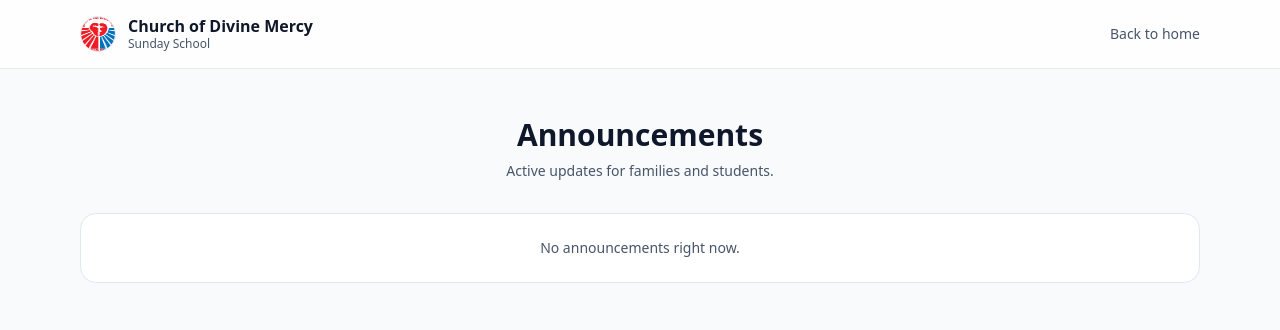
After one commit to wizard0fOZ/cdm-ss-manager, a PHP site: page /app/Views/public/announcements.php in a window 1280 px wide. The commit adds this page. Shown: the top 330 px of the page. Run offline with PHP 8.4, Linux system fonts and the light colour scheme; some libraries are stand-ins or nearby versions.

Commit message:
Phase 9 improvements

```diff
--- a/app/Views/layout.php
+++ b/app/Views/layout.php
@@ -38,7 +38,7 @@
   <?php require __DIR__ . '/partials/modal.php'; ?>
 
   <script src="/assets/choices.min.js"></script>
+  <?= $pageScripts ?? '' ?>
   <script src="/assets/app.js"></script>
-  <?= $pageScripts ?? '' ?>
 </body>
 </html>
--- /dev/null
+++ b/app/Views/public/announcements.php
@@ -0,0 +1,72 @@
+<?php
+  $announcements = $announcements ?? [];
+?>
+<!doctype html>
+<html lang="en">
+<head>
+  <meta charset="utf-8">
+  <meta name="viewport" content="width=device-width, initial-scale=1">
+
+  <title>Announcements • Church of Divine Mercy Sunday School</title>
+
+  <link rel="icon" href="/assets/favicon.ico">
+  <link rel="stylesheet" href="https://cdnjs.cloudflare.com/ajax/libs/font-awesome/6.5.0/css/all.min.css">
+
+  <script src="https://cdn.tailwindcss.com"></script>
+  <script>
+    tailwind.config = { darkMode: 'class' }
+  </script>
+</head>
+<body class="bg-slate-50 text-slate-900">
+  <header class="border-b border-slate-200 bg-white/80 backdrop-blur">
+    <div class="mx-auto max-w-6xl px-4 py-4 flex items-center justify-between">
+      <div class="flex items-center gap-3">
+        <img src="/assets/cdm_logo_300dpi.png" alt="CDM" class="h-9 w-9 rounded-full border border-slate-200">
+        <div class="leading-tight">
+          <div class="font-extrabold">Church of Divine Mercy</div>
+          <div class="text-xs text-slate-600">Sunday School</div>
+        </div>
+      </div>
+      <a href="/" class="text-sm text-slate-600 hover:text-slate-900">Back to home</a>
+    </div>
+  </header>
+
+  <main class="mx-auto max-w-6xl px-4 py-12">
+    <div class="text-center">
+      <h1 class="text-3xl font-extrabold">Announcements</h1>
+      <p class="mt-2 text-sm text-slate-600">Active updates for families and students.</p>
+    </div>
+
+    <div class="mt-8 grid gap-4 md:grid-cols-2">
+      <?php if (empty($announcements)): ?>
+        <div class="col-span-2 rounded-2xl border border-slate-200 bg-white p-6 text-center text-sm text-slate-600">
+          No announcements right now.
+        </div>
+      <?php else: ?>
+        <?php foreach ($announcements as $announcement): ?>
+          <?php
+            $start = new DateTime($announcement['start_at']);
+            $end = new DateTime($announcement['end_at']);
+            $pinUntil = !empty($announcement['pin_until']) ? new DateTime($announcement['pin_until']) : null;
+            $isPinned = !empty($announcement['is_pinned']) && (!$pinUntil || $pinUntil >= new DateTime('now'));
+          ?>
+          <div class="rounded-2xl border border-slate-200 bg-white p-6">
+            <div class="text-xs uppercase tracking-wide text-slate-500">
+              <?= htmlspecialchars($start->format('d M Y')) ?> – <?= htmlspecialchars($end->format('d M Y')) ?>
+            </div>
+            <div class="mt-2 flex flex-wrap items-center gap-2 text-lg font-semibold">
+              <span><?= htmlspecialchars($announcement['title']) ?></span>
+              <?php if ($isPinned): ?>
+                <span class="rounded-full bg-amber-100 px-2 py-1 text-[10px] font-semibold text-amber-700">Pinned</span>
+              <?php endif; ?>
+            </div>
+            <p class="mt-2 text-sm text-slate-700">
+              <?= nl2br(htmlspecialchars($announcement['message'])) ?>
+            </p>
+          </div>
+        <?php endforeach; ?>
+      <?php endif; ?>
+    </div>
+  </main>
+</body>
+</html>
--- a/routes/web.php
+++ b/routes/web.php
@@ -10,6 +10,7 @@ use App\Controllers\PasswordController;
 
 // Public main page
 $router->get('/', [PublicController::class, 'home']);
+$router->get('/public/announcements', [PublicController::class, 'announcements']);
 
 // health + auth
 $router->get('/health', [DashboardController::class, 'health']);
```
Also changed, not shown: app/Controllers/CalendarController.php (+4 -4 lines), app/Controllers/publiccontroller.php (+12 -1 lines), app/Views/partials/sidebar.php (+12 -2 lines), app/Views/public/home.php (+20 -39 lines).
